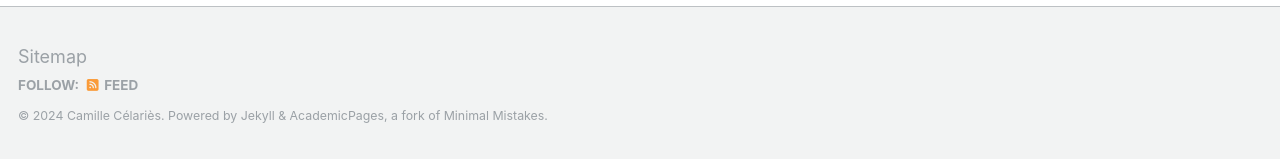
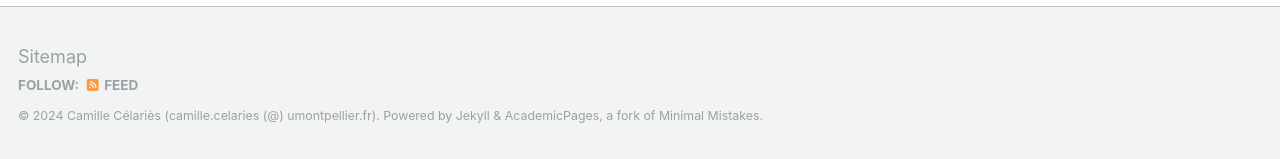
Before and after one commit to camillecelaries/camillecelaries.github.io, a Jekyll site: the page built from _pages/about.md, in a window 1280 px wide and 900 px high, scrolled down 578 px. Shown: the part 738-897 px from the top of the window. Built offline with Jekyll 4.4.1, drawn with Linux system fonts in a browser that asks for light colours.

Commit message:
Update _config.yml

```diff
--- a/_config.yml
+++ b/_config.yml
@@ -10,7 +10,7 @@
 locale                   : "en-US"
 title                    : "Home"
 title_separator          : "-"
-name                     : &name "Camille Célariès"
+name                     : &name "Camille Célariès (camille.celaries (@) umontpellier.fr)"
 description              : &description "PhD student in Biophysics"
 url                      : https://camillecelaries.github.io # the base hostname & protocol for your site e.g. "https://mmistakes.github.io"
 baseurl                  : "" # the subpath of your site, e.g. "/blog"
```
